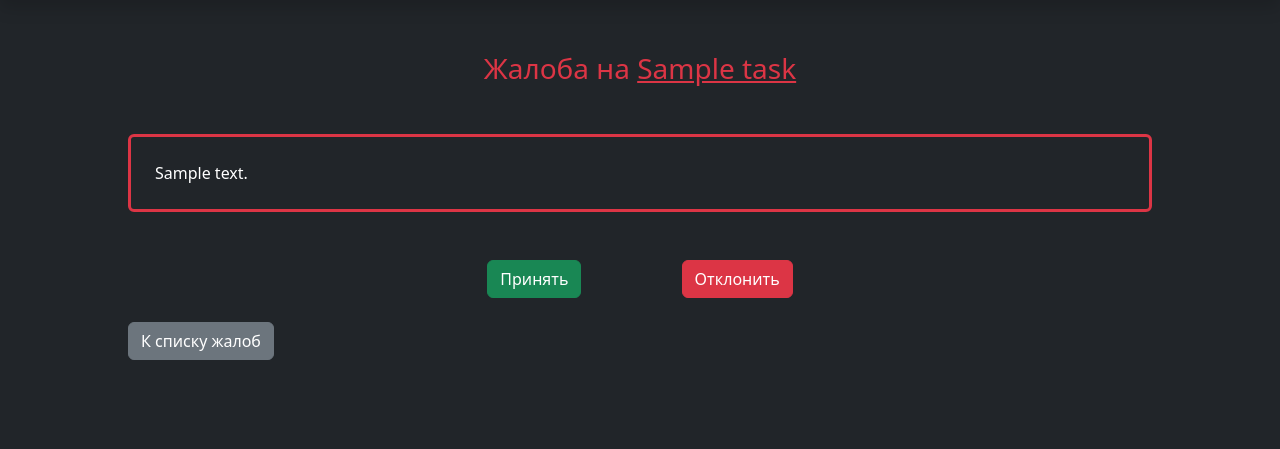
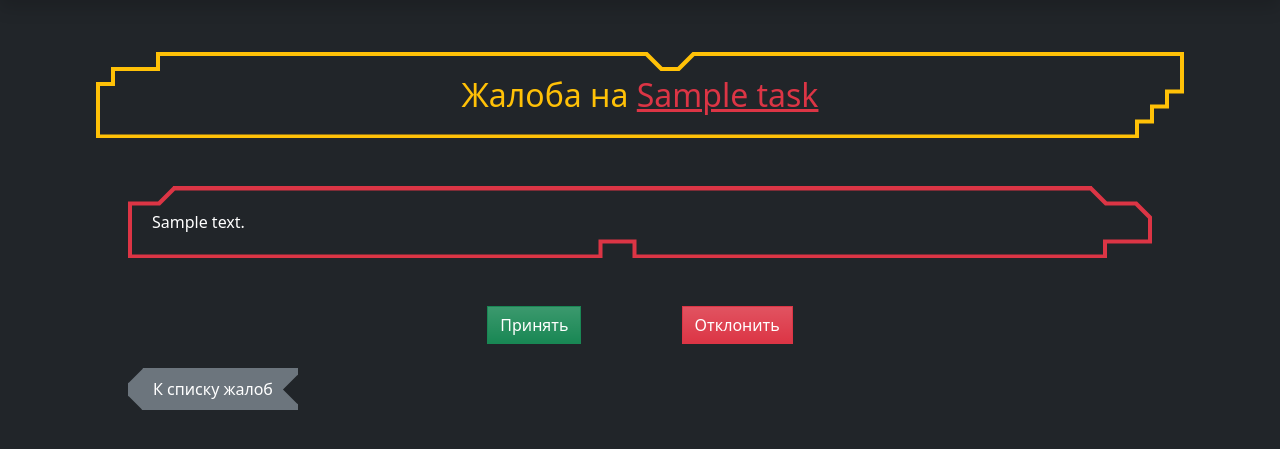
Before and after one commit to Timur1414/stego, a Django app: page /complaints/1/ in a window 1280 px wide. Shown: the part 76-525 px from the top of the page. Run offline with Django 4.2, Linux system fonts and the light colour scheme; a user stored in the database is signed in; tables that the repository leaves empty hold one stand-in row (values such as "Sample post").

Commit message:
index complaint page redesign

```diff
--- a/main/templates/pages/tasks/complaints/index.html
+++ b/main/templates/pages/tasks/complaints/index.html
@@ -4,21 +4,25 @@
 {% block content %}
     <div class="row m-0">
         <div class="col text-white">
-            <h3 class="text-center text-danger">Жалоба на <a class="link-danger" href="{% url 'task' pk=complaint.task.id %}">{{ complaint.task.title }}</a></h3>
+            <h3 class="text-center m-auto" style="width: 85vw">
+                <div class="py-4 text-warning fs-2" data-augmented-ui="tl-2-rect-x br-2-step-inset t-clip-x border">
+                    Жалоба на <a class="link-danger" href="{% url 'task' pk=complaint.task.id %}">{{ complaint.task.title }}</a>
+                </div>
+            </h3>
 
-            <div class="border border-3 border-danger rounded p-4 mx-auto my-5 overflow-auto" style="width: 80vw">
-                {{ complaint.description }}
+            <div data-augmented-ui="tl-clip-x tr-2-clip-x br-rect-x b-rect border" class="border-0 p-4 mx-auto my-5 overflow-auto text-danger" style="width: 80vw">
+                <div class="text-white">{{ complaint.description }}</div>
             </div>
 
             <form class="text-center my-4 mx-auto" action="." method="POST" style="width: 80vw">
                 {% csrf_token %}
                 <input id="action" type="hidden" name="action" value="">
-                <input class="btn btn-success mx-5" type="submit" onclick="set_action('accept')" value="Принять">
-                <input class="btn btn-danger mx-5" type="submit" onclick="set_action('dismiss')" value="Отклонить">
+                <input class="btn btn-success mx-5 rounded-0 bg-gradient" type="submit" onclick="set_action('accept')" value="Принять">
+                <input class="btn btn-danger mx-5 rounded-0 bg-gradient" type="submit" onclick="set_action('dismiss')" value="Отклонить">
             </form>
 
             <div class="mx-auto mt-4" style="width: 80vw">
-                <a class="btn btn-secondary" href="{% url 'complaint_list' %}">К списку жалоб</a>
+                <a data-augmented-ui="tl-clip r-clip bl-clip" class="btn btn-secondary px-4 py-2 rounded-0" href="{% url 'complaint_list' %}">К списку жалоб</a>
             </div>
         </div>
     </div>
```
